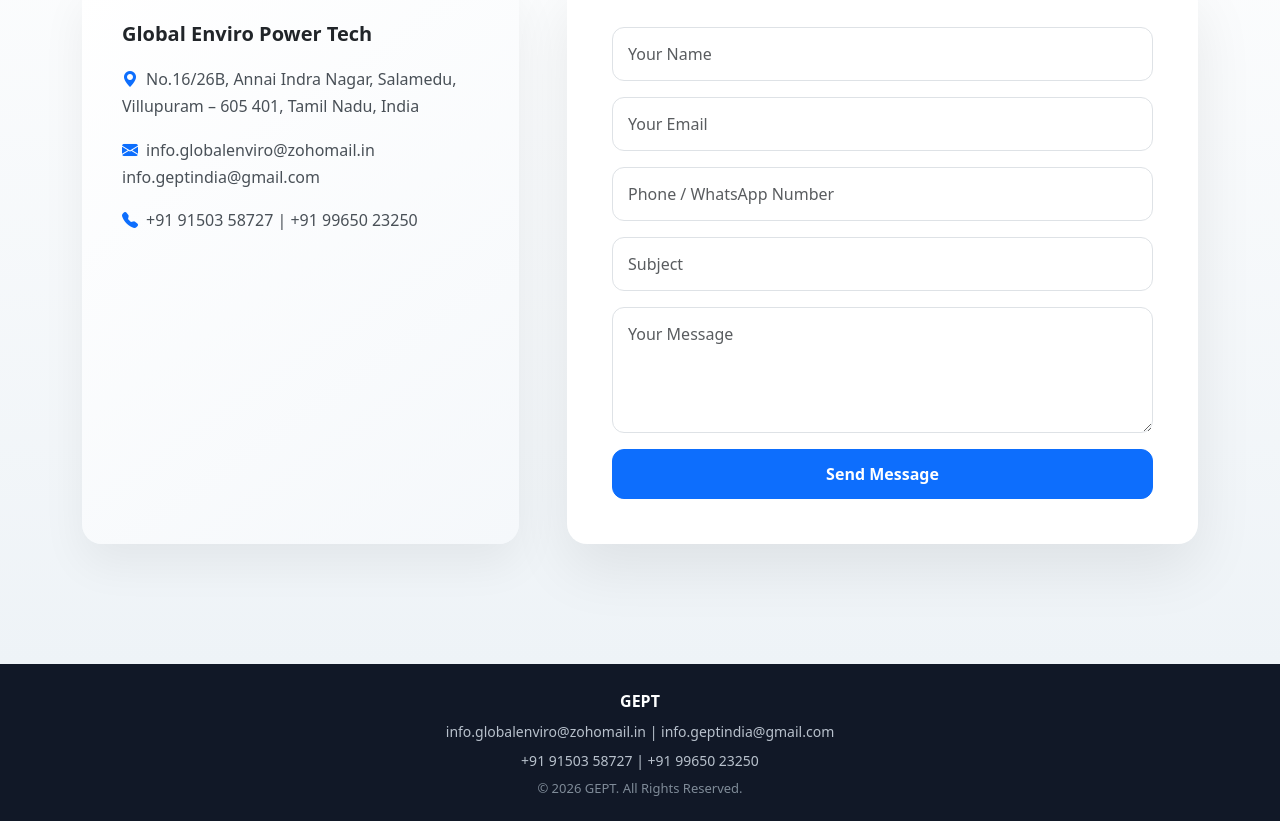
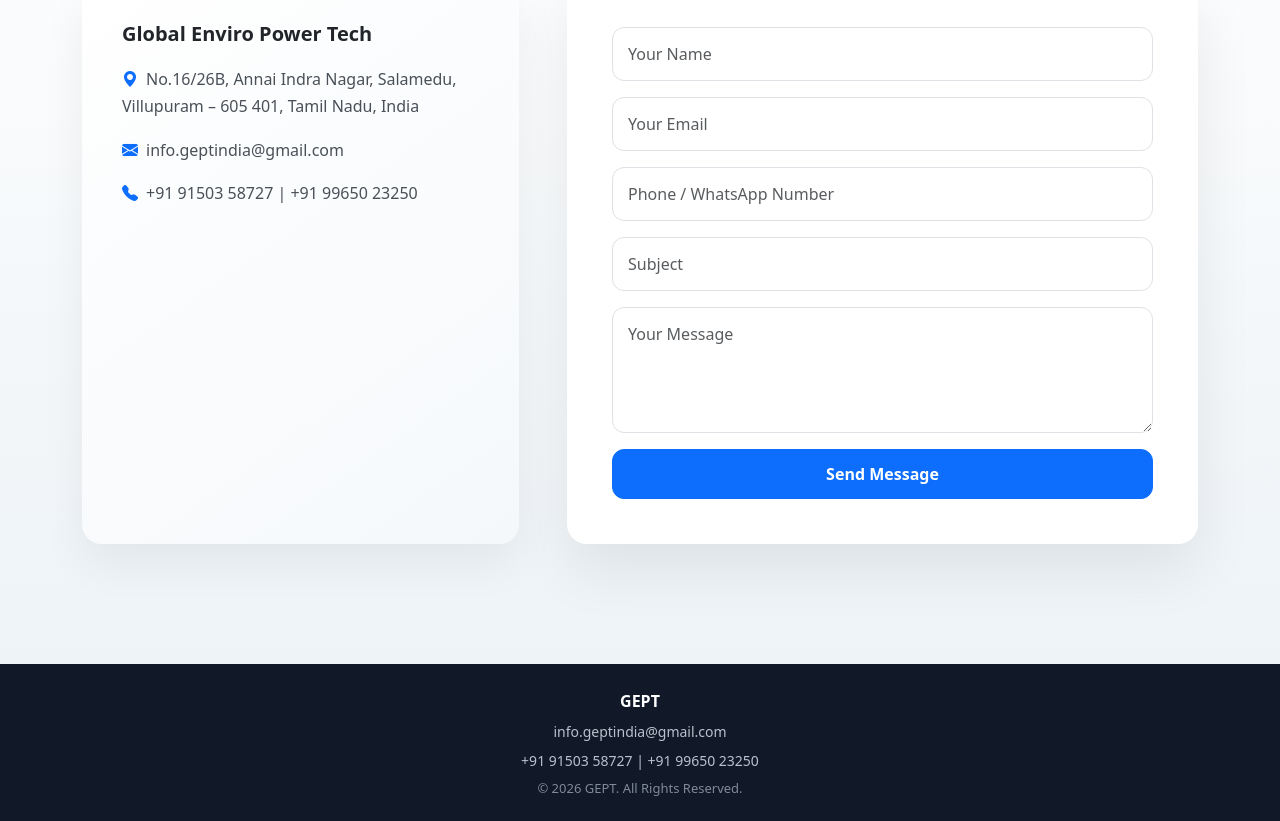
Before and after one commit to Shameer623/gept-frontend, a React (Vite) app: page / in a window 1280 px wide. Shown: the part 7700-8521 px from the top of the page. Built offline with nearby package versions, Linux system fonts and the light colour scheme.

Commit message:
Update contact details as per client request

```diff
--- a/src/components/Contact.jsx
+++ b/src/components/Contact.jsx
@@ -109,9 +109,7 @@ function Contact() {
 
               <p>
   <i className="bi bi-envelope-fill text-primary me-2"></i>
-  {company.emails[0]}
-  <br />
-  {company.emails[1]}
+  {company.email}
 </p>
 
               <p>
--- a/src/components/Footer.jsx
+++ b/src/components/Footer.jsx
@@ -11,7 +11,7 @@ function Footer() {
         </h6>
 
         <p className="footer-contact">
-  {company.emails.join(" | ")}
+  {company.email}
 </p>
 
 <p className="footer-contact">
--- a/src/data/company-temp.js
+++ b/src/data/company-temp.js
@@ -8,10 +8,7 @@ const company = {
   heroSubtitle:
     "Operation, Maintenance & Upgradation of Wastewater Treatment Plants",
 
-  emails: [
-  "info.globalenviro@zohomail.in",
-  "info.geptindia@gmail.com"
-],
+  email: "info.geptindia@gmail.com",
 
 phones: [
   "+91 91503 58727",
```
